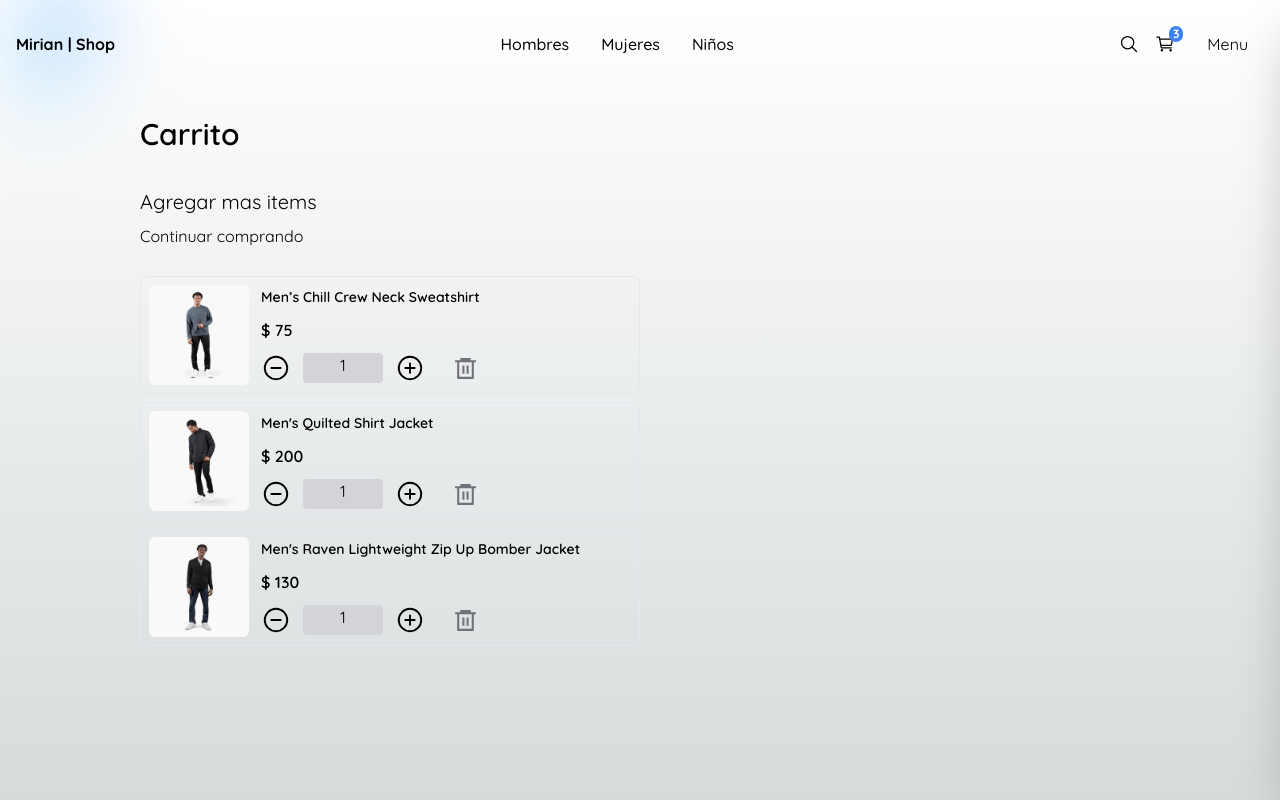
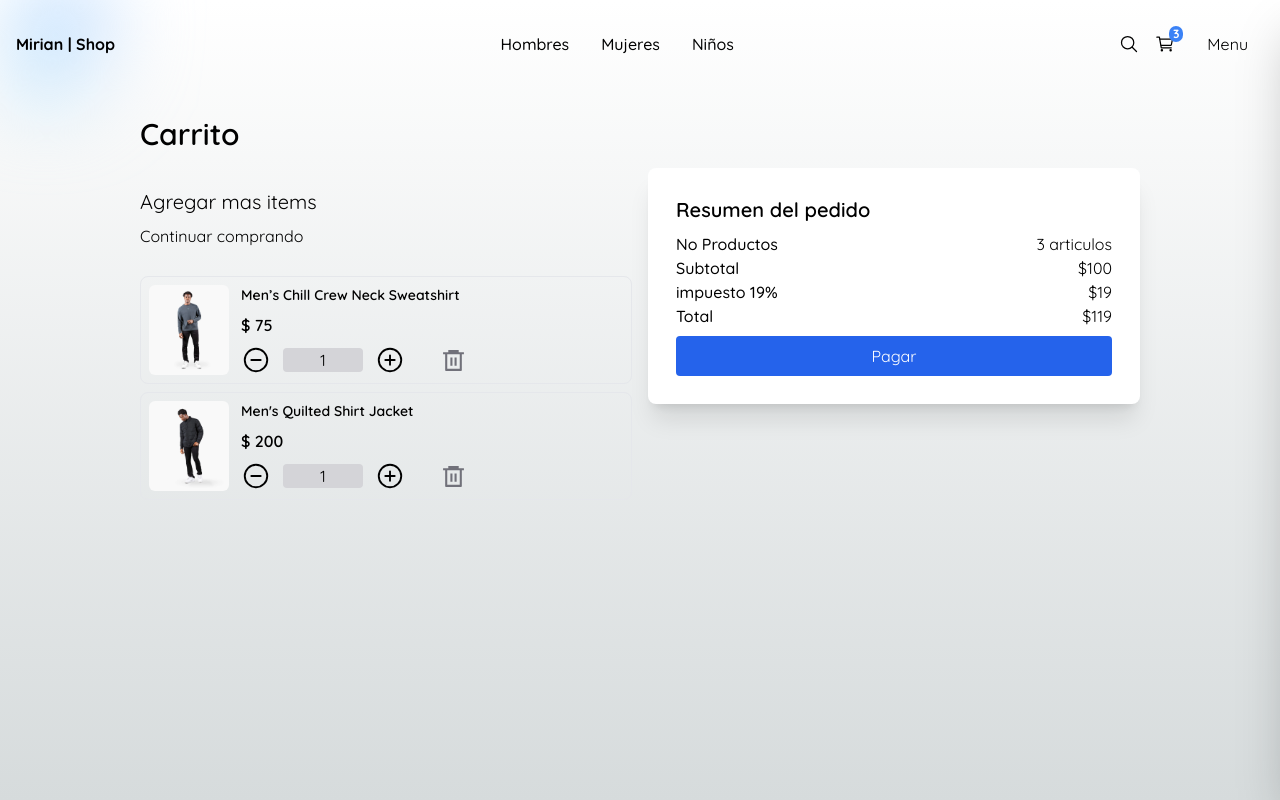
Before and after one commit to Jhonii10/mirian-shop, a Next.js app: page /cart in a window 1280 px wide. Built offline with nearby package versions, Linux system fonts and the light colour scheme.

Commit message:
shopping cart screen 2

```diff
--- a/src/app/(shop)/cart/page.tsx
+++ b/src/app/(shop)/cart/page.tsx
@@ -7,15 +7,15 @@ import { RiDeleteBin6Line } from "react-icons/ri";
 const productInCart = [
   initialData.products[0],
   initialData.products[1],
-  initialData.products[2],
+  // initialData.products[2],
 ]
 
 export default function CartPage() {
   return (
-    <div className="flex justify-center items-center mb-72 px-2 sm:px-0">
+    <div className="flex justify-center items-center mb-4 sm:mb-72 px-2 sm:px-0">
       <div className="flex flex-col w-[1000px]">
         <Title title="Carrito"/>
-        <div className="grid grid-cols-1 sm:grid-cols-2">
+        <div className="grid grid-cols-1 sm:grid-cols-2 gap-4">
 
           <div className="flex flex-col mt-5 gap-2">
             <span className="text-xl">Agregar mas items</span>
@@ -34,33 +34,59 @@ export default function CartPage() {
                     <Image
                       src={`/products/${product.images[0]}`}
                       alt={product.title}
-                      width={100}
-                      height={100}
+                      width={80}
+                      height={80}
                       title={product.title}
-                      className=" mr-2 rounded-md"
+                      className=" mr-2 rounded-md object-cover"
                     />
 
                     <div className="flex flex-col justify-around gap-2">
 
                         <p className="text-sm sm:text-md font-semibold">{product.title}</p>
                         <p className="font-semibold">$ {product.price}</p>
-                         <div className="flex flex-col items-start sm:flex-row sm:items-center  ">
+                         <div className="flex flex-col items-start sm:flex-row sm:items-center gap-2 ">
                           <QuantitySelector quantity={1}/>
                         <button className="ml-0 sm:ml-2 ">
-                        {<RiDeleteBin6Line size={25}  className="ml-0 sm:ml-5 text-zinc-500  hover:text-red-500"/>}
+                          {<RiDeleteBin6Line size={25}  className="ml-0 sm:ml-5 text-zinc-500  hover:text-red-500"/>}
                         </button>
 
                          </div>
 
                     </div>
-
-
-
-
-
                 </div>
               ))
             }
+            </div>
+
+
+            {/* checkout */}
+            <div>
+            <div className="bg-white rounded-lg shadow-xl p-7">
+              <h2 className="text-xl mb-2 font-semibold">Resumen del pedido</h2>
+              <div className="grid grid-cols-2">
+                <span className="font-medium">No Productos</span>
+                <span className="text-right">3 articulos</span>
+
+                <span className="font-medium">Subtotal</span>
+                <span className="text-right">$100</span>
+
+                <span className="font-medium">impuesto 19%</span>
+                <span className="text-right">$19</span>
+
+                <span className="font-medium">Total</span>
+                <span className="text-right"  >$119</span>
+              </div>
+
+              <div>
+                <Link
+                  href={'/checkout'}
+                  className="btn-primary flex justify-center mt-2 "
+                  >
+                  Pagar
+                </Link>
+              </div>
+
+            </div>
             </div>
 
 
--- a/src/components/product/quantity-selector/QuantitySelector.tsx
+++ b/src/components/product/quantity-selector/QuantitySelector.tsx
@@ -16,7 +16,7 @@ export const QuantitySelector = ({quantity}:Props) => {
     }
 
   return (
-    <div className="flex">
+    <div className="flex items-center">
         <button
             onClick={()=>onQuantityChanged(-1)}
         >
```
